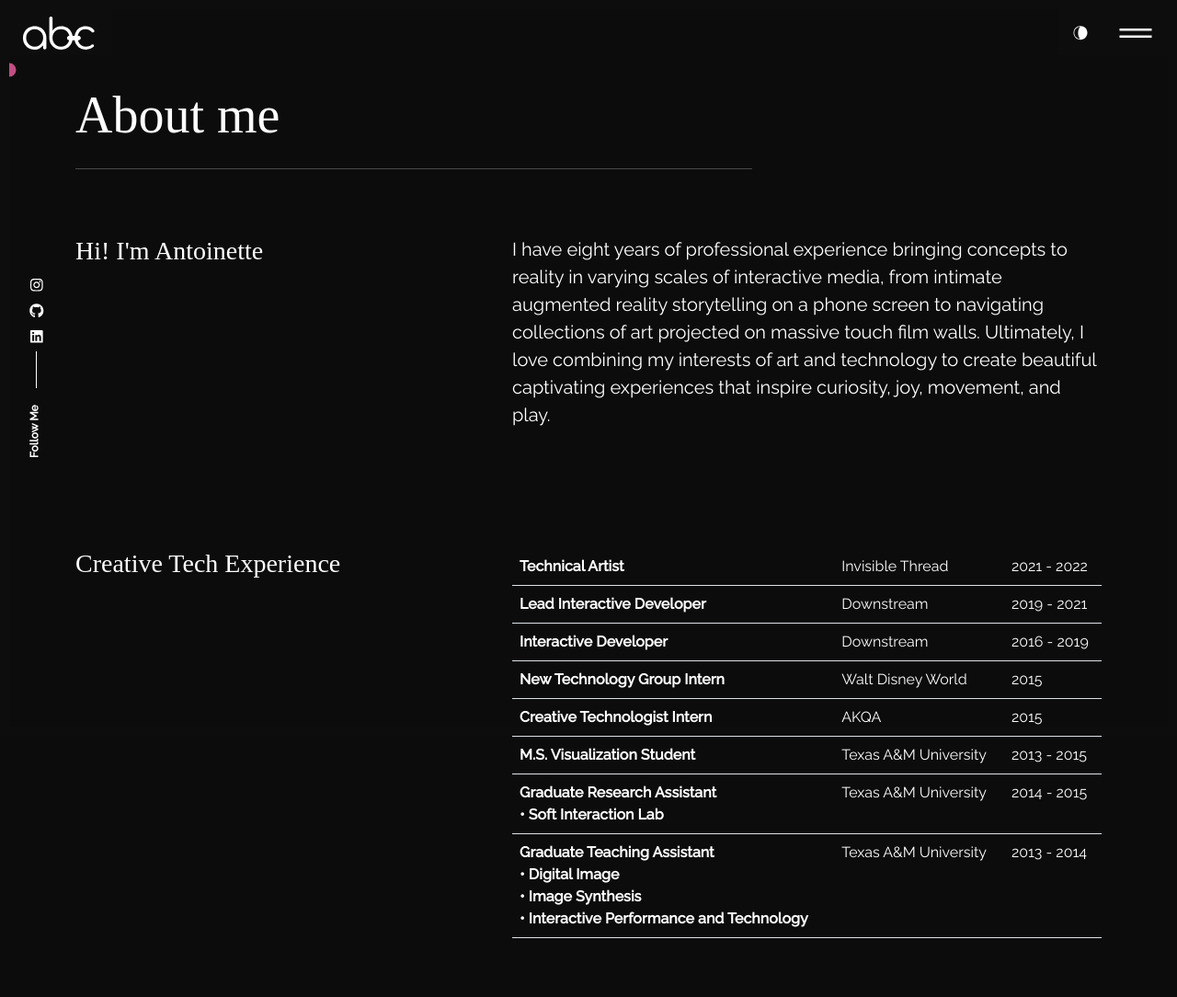
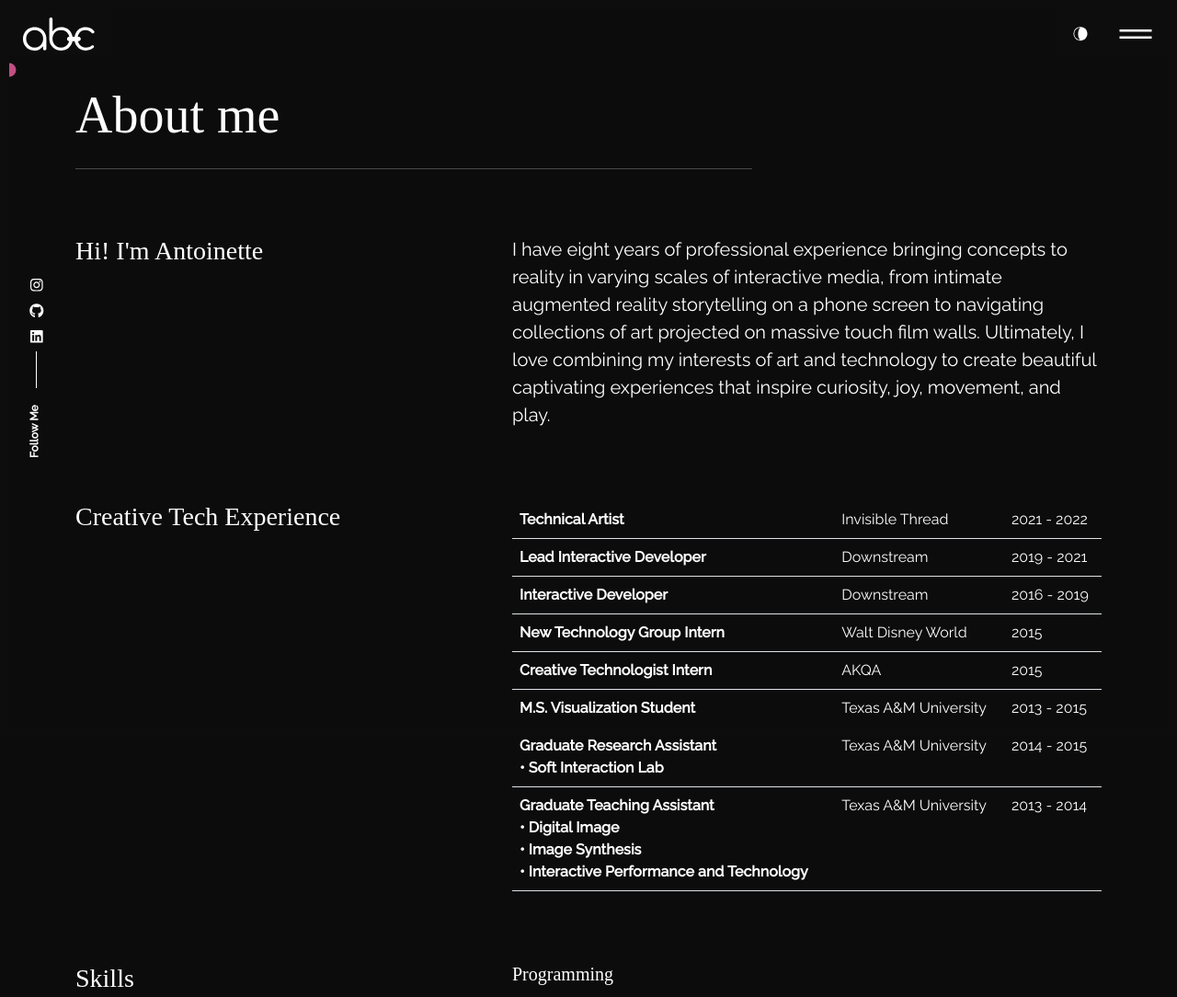
Before and after one commit to aleannab/aleannab.github.io, a React (Create React App) app: page /about in a window 1280 px wide. Shown: the top 1084 px of the page at 92% size. Built offline with nearby package versions, Linux system fonts and the light colour scheme.

Commit message:
Text and spacing updates

```diff
--- a/src/header/style.css
+++ b/src/header/style.css
@@ -27,7 +27,7 @@
   border: unset;
   background: var(--primary-color);
   font-size: 1.25rem;
-  font-family: Marcellus;
+  font-family: Comfortaa;
   color: var(--text-color-2);
   line-height: 2;
   height: 50px;
@@ -180,7 +180,7 @@
   transition: color 250ms cubic-bezier(0, 0, 0.58, 1) 0s;
   padding: 4px 0px;
   text-decoration: none;
-  font-family: Marcellus;
+  font-family: Comfortaa;
 }
 
 .the_menu .menu_item > a:hover {
@@ -195,7 +195,7 @@
 
 .menu_footer {
   bottom: 0;
-  font-family: Marcellus;
+  font-family: Comfortaa;
   font-size: 14px;
   background: var(--primary-color);
 }
--- a/src/pages/about/style.css
+++ b/src/pages/about/style.css
@@ -1,5 +1,5 @@
 .sec_sp {
-    margin-bottom: calc(3rem + 5.128vw)
+  margin-bottom: calc(3rem + 1.128vw);
 }
 
 .table td,
@@ -70,7 +70,6 @@
   padding-bottom: 4px;
 }
 
-
 /*! CSS Used keyframes */
 
 @-webkit-keyframes fadeInUp {
--- a/src/pages/home/index.js
+++ b/src/pages/home/index.js
@@ -20,7 +20,7 @@ export const Home = () => {
             <div className="align-self-center ">
               <div className="intro mx-auto">
                 <h3 className="mb-1x">{introdata.intro}</h3>
-                <h1 className="mb-1x highlight accent_text">
+                <h1 className="mb-1x highlight color_accent">
                   <TextWithLineBreaks text={introdata.title} />
                 </h1>
                 <h3 className="fluidz-48 mb-1x">
--- a/src/pages/project/index.js
+++ b/src/pages/project/index.js
@@ -50,7 +50,7 @@ export const Project = ({}) => {
             </div>
           </Col>
         </Row>
-        <Row>
+        <Row className="sec_sp">
           <div className="details d-flex flex-column w-100 flex-md-row justify-content-between gap-5">
             {projectData.details.map((detail) => (
               <div className="text d-flex flex-column">
--- a/src/pages/project/style.css
+++ b/src/pages/project/style.css
@@ -1,5 +1,5 @@
 .sec_sp {
-  margin-bottom: calc(3rem + 5.128vw);
+  margin-bottom: calc(3rem + 1.128vw);
 }
 
 .table td,
```
Lines whose indentation alone changed are shown as unchanged.
